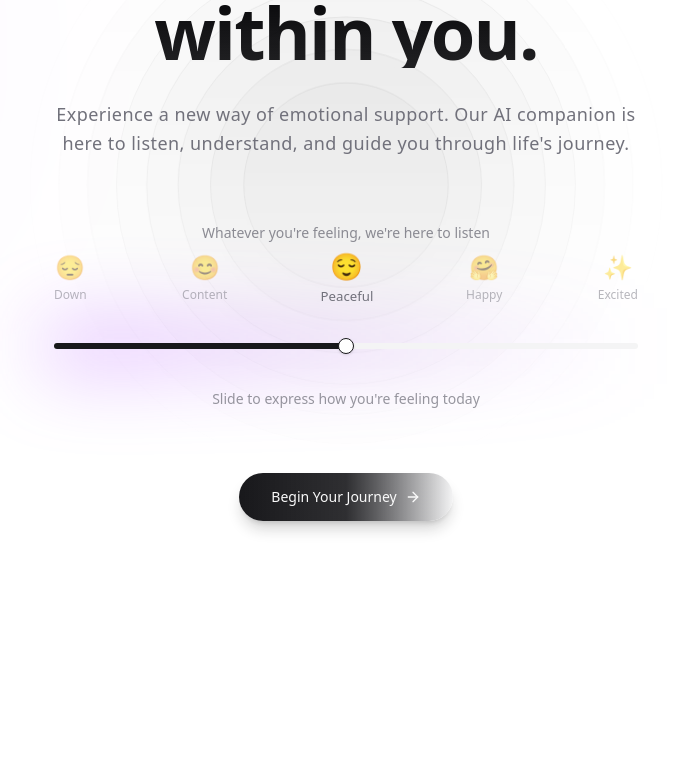
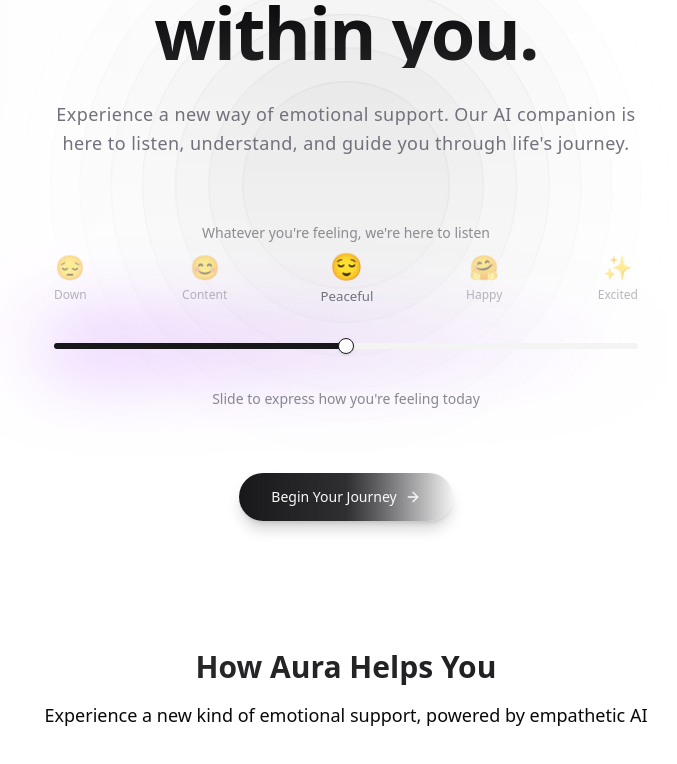
Before and after one commit to Adhishthatri6988/Menatl_health_ai_app, a Next.js app: page / in a window 1280 px wide. Shown: the part 278-1042 px from the top of the page, without its empty margins (294-971 px from the left). Before the commit the page ends 847 px from the top, so only its background shows below. Built offline with nearby package versions, Linux system fonts and the light colour scheme.

Commit message:
added features array

```diff
--- a/app/page.tsx
+++ b/app/page.tsx
@@ -31,11 +31,43 @@
     { value: 100, label: "✨ Excited", color: "from-pink-500/50" },
   ];
 
-
   const [emotion, setEmotion] = useState(50);
   const [mounted, setMounted] = useState(false);
   const [showDialog, setShowDialog] = useState(false);
   const [currentStep, setCurrentStep] = useState(0);
+
+  const features = [
+    {
+      icon: HeartPulse,
+      title: "24/7 Support",
+      description: "Always here to listen and support you, any time of day",
+      color: "from-rose-500/20",
+      delay: 0.2,
+    },
+    {
+      icon: Lightbulb,
+      title: "Smart Insights",
+      description: "Personalized guidance powered by emotional intelligence",
+      color: "from-amber-500/20",
+      delay: 0.4,
+    },
+    {
+      icon: Lock,
+      title: "Private & Secure",
+      description: "Your conversations are always confidential and encrypted",
+      color: "from-emerald-500/20",
+      delay: 0.6,
+    },
+    {
+      icon: MessageSquareHeart,
+      title: "Evidence-Based",
+      description: "Therapeutic techniques backed by clinical research",
+      color: "from-blue-500/20",
+      delay: 0.8,
+    },
+  ];
+
+
 
   useEffect(() => {
     setMounted(true);
@@ -164,10 +196,25 @@
               <div className="absolute inset-0 rounded-full bg-gradient-to-r from-transparent via-white/10 to-transparent opacity-0 group-hover:opacity-100 transition-opacity duration-500 bg-size-200 bg-pos-0 group-hover:bg-pos-100" />
             </Button>
           </motion.div>
+        </motion.div>
+        </section>
 
-        </motion.div>
+        {/* Enhanced Features Grid */}
+      <section className="relative py-20 px-4 overflow-hidden">
+        {/* <div className="absolute inset-0 bg-gradient-to-b from-background via-background/50 to-background" /> */}
 
-        </section>
+        <div className="max-w-6xl mx-auto">
+          <motion.div className="text-center mb-16 space-y-4 text-white ">
+            <h2 className="text-3xl font-bold bg-gradient-to-r from-primary/90 to-primary bg-clip-text text-transparent dark:text-primary/90">
+              How Aura Helps You
+            </h2>
+            <p className="text-foreground dark:text-foreground/95 max-w-2xl mx-auto font-medium text-lg">
+              Experience a new kind of emotional support, powered by empathetic
+              AI
+            </p>
+          </motion.div>
+          </div>
+          </section>
     </div>
   );
 }
```
